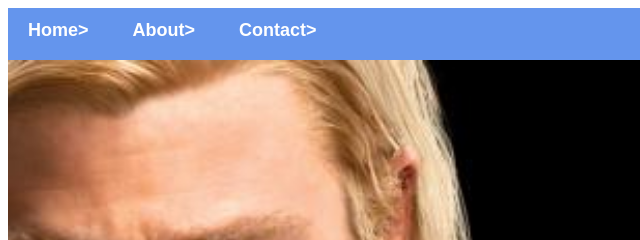
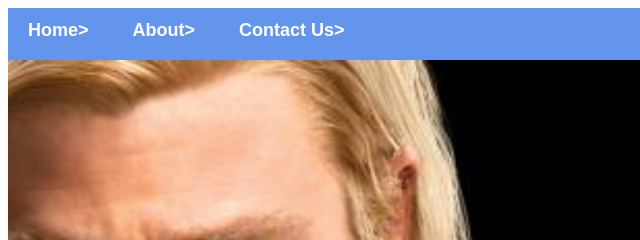
Before and after one commit to B3nVanL/Super-Hero-App, a plain HTML site: page index.html in a window 1280 px wide. Shown: the top 240 px of the page, 0-640 px from the left. Drawn offline with Linux system fonts and the light colour scheme.

Commit message:
Changed Contact to "Contact Us"

```diff
--- a/index.html
+++ b/index.html
@@ -7,7 +7,7 @@
           <div id="menu">
             <a href="#">Home></a>
             <a href="about.html">About></a>
-            <a href="contact.html">Contact></a>
+            <a href="contact.html">Contact Us></a>
           </div>
           <div class="gallery">
             <a href="avenger-1.html"><img src="images/avengers_01.jpg" /></a>
```
